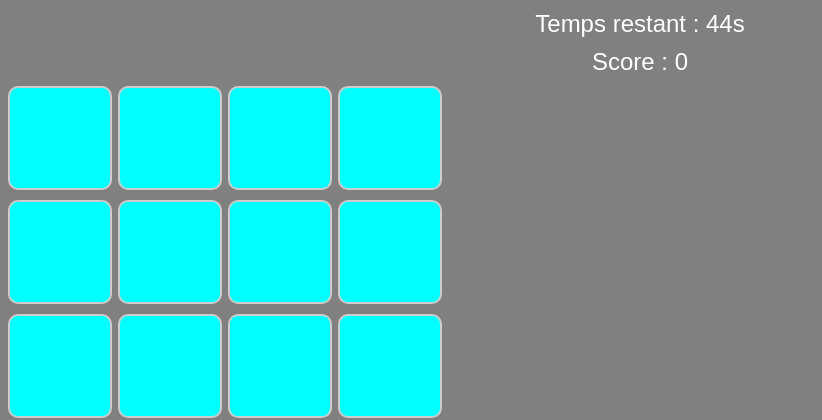
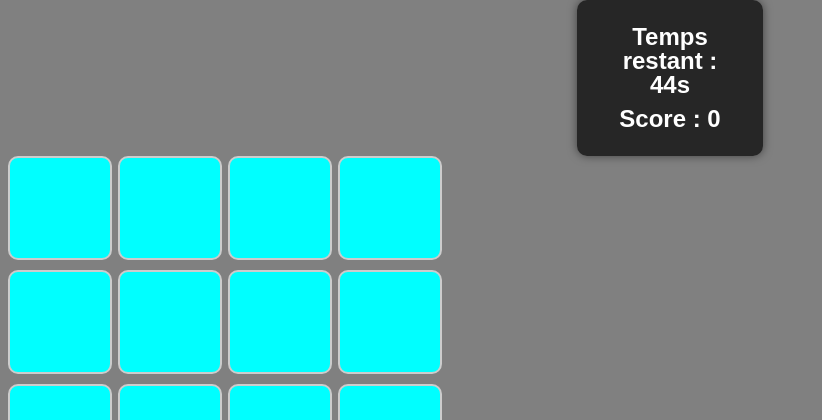
Before and after one commit to dylanmarty/ProgramationWeb, a PHP site: page /Memoire_Carte.php in a window 1280 px wide. Shown: the part 88-508 px from the top of the page, without its empty margins (0-822 px from the left). Run offline with PHP 8.4, Linux system fonts and the light colour scheme.

Commit message:
mise en forme des scores

```diff
--- a/CSS/Memoire_carte.css
+++ b/CSS/Memoire_carte.css
@@ -11,6 +11,21 @@ body {
 #game-info {
     margin-bottom: 20px;
     text-align: center;
+}
+
+.scoreboard {
+    position: relative;
+    left: 45%;
+    width: 10%;
+    font-size: 24px;
+    font-weight: bold;
+    color: white;
+    background: rgba(0, 0, 0, 0.7);
+    padding: 15px 30px;
+    border-radius: 10px;
+    box-shadow: 0 0 10px rgba(0, 0, 0, 0.5);
+    text-align: center;
+    line-height: 24px;
 }
 
 #timer,
--- a/Memoire_Carte.php
+++ b/Memoire_Carte.php
@@ -13,8 +13,10 @@
 
 <body>
     <div id="game-info">
-        <div id="timer">Temps restant : 50s</div>
-        <div id="score">Score : 0</div>
+        <div class="scoreboard">
+            <div id="timer">Temps restant : 50s</div>
+            <div id="score">Score : 0</div>
+        </div>
         <div id="game-board">
             <div class="card" data-card="img/operateur.png"></div>
             <div class="card" data-card="img/grue.png"></div>
@@ -36,8 +38,8 @@
 
         <script src="js/MemoryCard.js"></script>
         <?php
-  include 'php/PiedPage.php';  // Inclure la barre de navigation
-  ?>
+        include 'php/PiedPage.php';  // Inclure la barre de navigation
+        ?>
 </body>
 
 </html>
```
